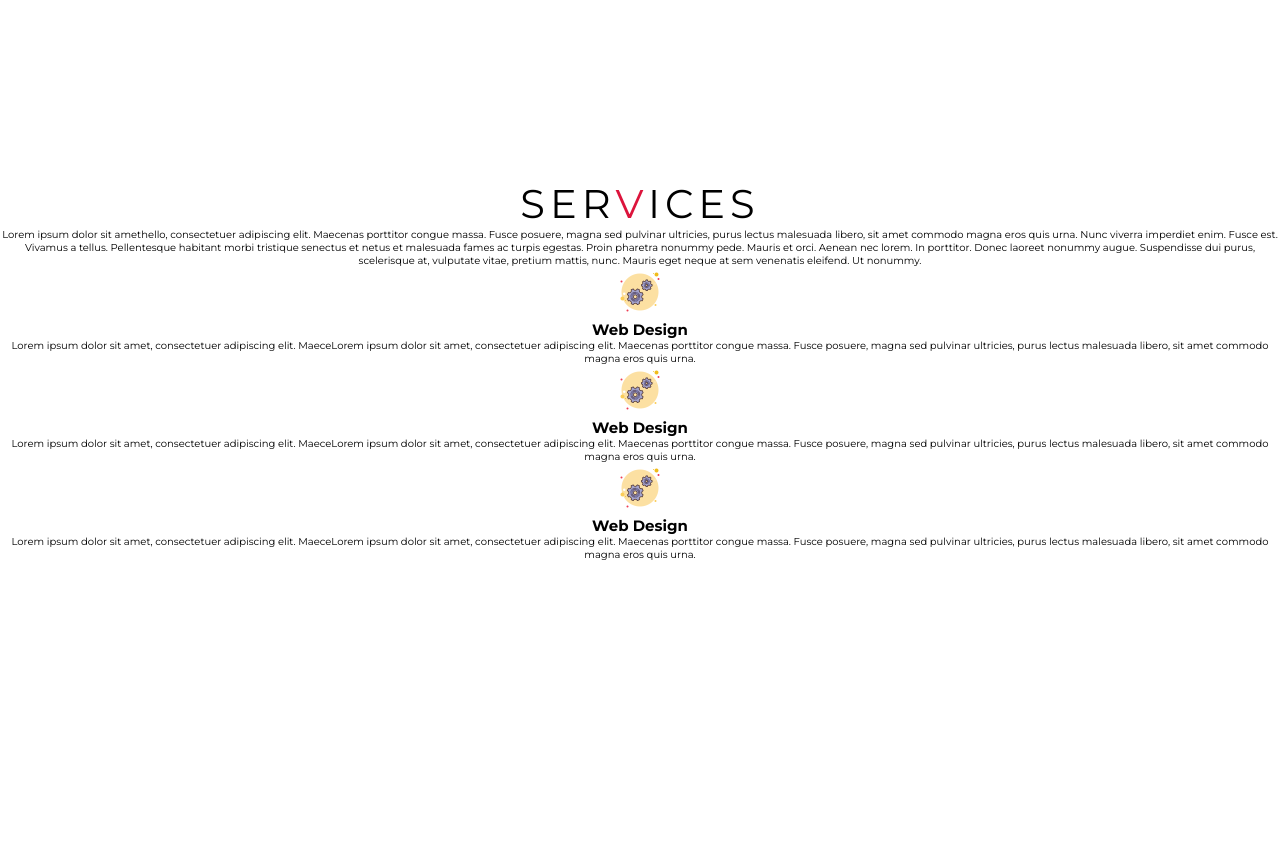
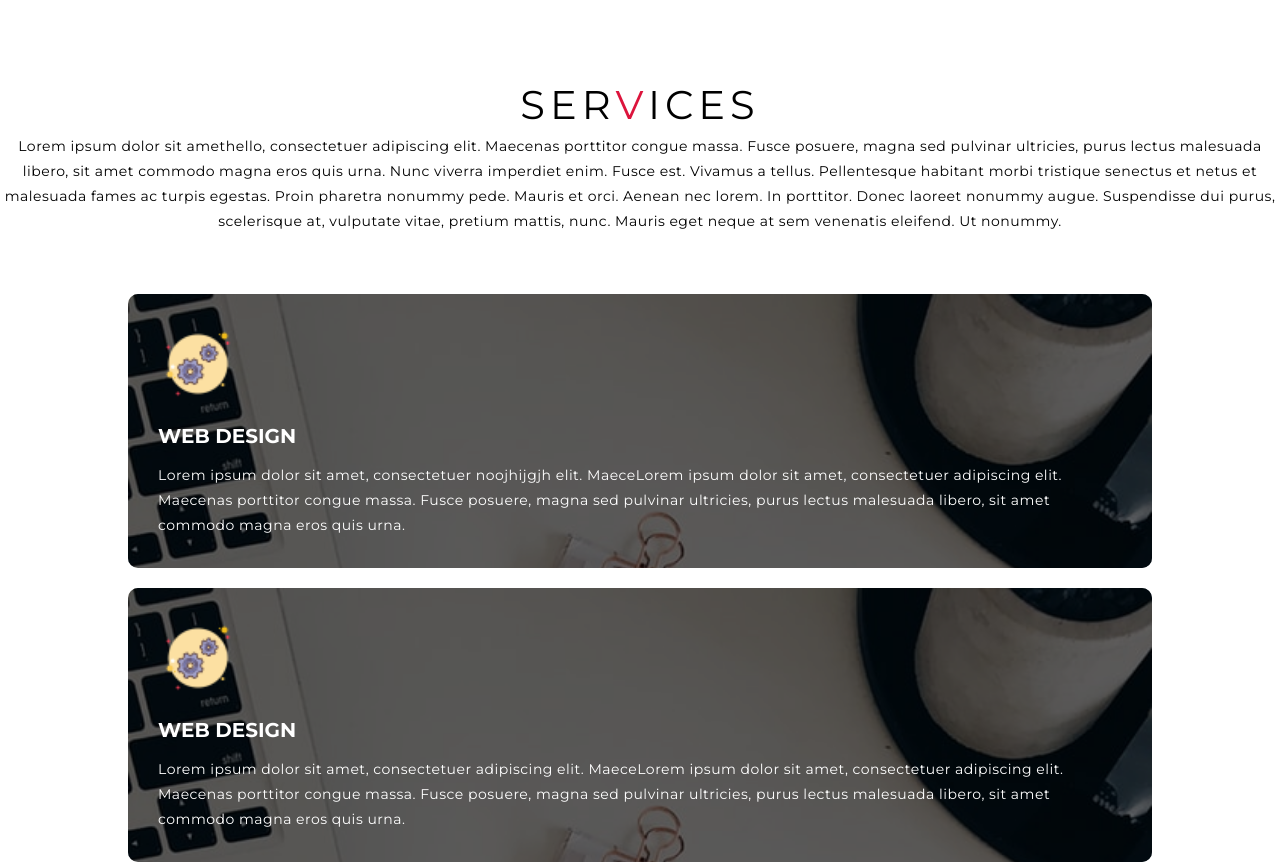
Before and after one commit to HamDamJam/portfolio1, a plain HTML site: page index.html in a window 1280 px wide. Shown: the part 840-1705 px from the top of the page. Before the commit the page ends 1600 px from the top, so only its background shows below. Drawn offline with Linux system fonts and the light colour scheme.

Commit message:
Improved 1:04

```diff
--- a/index.html
+++ b/index.html
@@ -35,7 +35,7 @@
                 <div class="service-item">
                     <div class="icon"> <img src="/img/Service-icon.png" alt=""> </div>
                     <h2>Web Design</h2>
-                    <p>Lorem ipsum dolor sit amet, consectetuer adipiscing elit. MaeceLorem ipsum dolor sit amet, consectetuer adipiscing elit. Maecenas porttitor congue massa. Fusce posuere, magna sed pulvinar ultricies, purus lectus malesuada libero, sit amet commodo magna eros quis urna.</p>
+                    <p>Lorem ipsum dolor sit amet, consectetuer noojhijgjh elit. MaeceLorem ipsum dolor sit amet, consectetuer adipiscing elit. Maecenas porttitor congue massa. Fusce posuere, magna sed pulvinar ultricies, purus lectus malesuada libero, sit amet commodo magna eros quis urna.</p>
                 </div>
                 <div class="service-item">
                     <div class="icon"> <img src="/img/Service-icon.png" alt=""> </div>
--- a/style.css
+++ b/style.css
@@ -22,6 +22,22 @@ a {
     align-items: center;
     justify-content: center;
 }
+
+img {
+    height: 100%;
+    width: 100%;
+    object-fit: cover;
+}
+
+p {
+    font-size: 1.4rem;
+    margin-top: 5px;
+    line-height: 2.5rem;
+    font-weight: 300;
+    letter-spacing: .05rem;
+    color: #000;
+}
+
 
 /* Hero Section */
 #hero {
@@ -58,18 +74,18 @@ a {
     position: relative;
     color: transparent;
     animation: text-reveal 0.5s ease forwards;
-    animation-delay: 1.5s;
+    animation-delay: 1s;
 }
 
 #hero h1:nth-child(1) {
-    animation-delay: 1.5s;
+    animation-delay: 1s;
 }
 #hero h1:nth-child(2) {
-    animation-delay: 2.5s;
+    animation-delay: 2s;
 }
 #hero h1:nth-child(3) {
     animation: text-reveal-name ease forwards;
-    animation-delay: 3.5s;
+    animation-delay: 3s;
 }
 
 #hero h1 span {
@@ -80,16 +96,16 @@ a {
     width: 0;
     background-color: crimson;
     animation: text-reveal-box 1s ease;
-    animation-delay: 1s;
+    animation-delay: .5s;
 }
 #hero h1:nth-child(1) span {
-    animation-delay: 1s;
+    animation-delay: .5s;
 }
 #hero h1:nth-child(2) span {
-    animation-delay: 2s;
+    animation-delay: 1.5s;
 }
 #hero h1:nth-child(3) span {
-    animation-delay: 3s;
+    animation-delay: 2.5s;
 }
 
 #hero .cta {
@@ -113,9 +129,6 @@ a {
 /* End Hero Section */
 
 /* Service Section */
-#services {
-
-}
 
 #services .service {
     flex-direction: column;
@@ -139,9 +152,62 @@ a {
     color: crimson;
 }
 
-#services .service-top p {
 
+
+#services .service-bottom {
+    display: flex;
+    align-items: center;
+    justify-content: center;
+    flex-wrap: wrap;
+    margin-top: 50px;
 }
+
+#services .service-item {
+    flex-basis: 80%;
+    display: flex;
+    background-image: url(/img/img-1.png);
+    align-items: flex-start;
+    justify-content: center;
+    flex-direction: column;
+    border-radius: 10px;
+    position: relative;
+    padding: 30px;
+    margin: 10px 5%;
+    background-size: cover;
+    z-index: 1;
+    overflow: hidden;
+}
+
+#services .service-item::after {
+    content: '';
+    background-color: black;
+    height: 100%;
+    width: 100%;
+    left: 0;
+    top: 0;
+    position: absolute;
+    opacity: .6;
+    z-index: -1;
+}
+
+#services .service-bottom .icon {
+    height: 80px;
+    width: 80px;
+    margin-bottom: 20px;
+}
+
+#services .service-item h2 {
+    font-size: 2rem;
+    text-transform: uppercase;
+    color: #fff;
+    margin-bottom: 10px;
+}
+
+#services .service-item p {
+    color: #fff;
+    text-align: left;
+}
+
 /* End Service Section */
 
 
```
